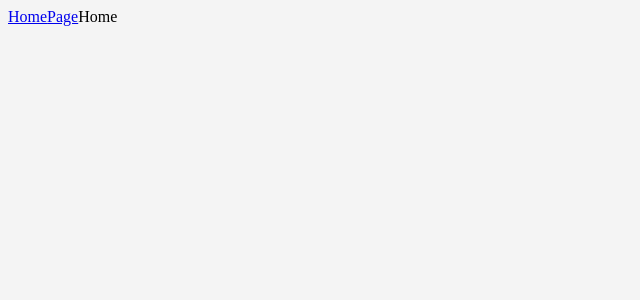
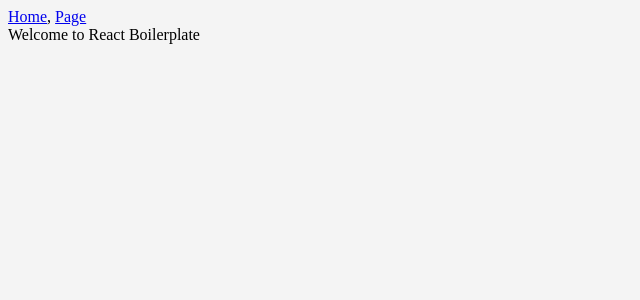
Before and after one commit to tu4mo/react-boilerplate, a React app: page / in a window 1280 px wide. Shown: the top 300 px of the page, without its empty margins (0-640 px from the left). Built offline with nearby package versions, Linux system fonts and the light colour scheme.

Commit message:
Switch to react-i18next

```diff
--- a/package.json
+++ b/package.json
@@ -15,10 +15,11 @@
   "private": true,
   "dependencies": {
     "@babel/polyfill": "^7.10.4",
+    "i18next": "^19.6.3",
     "react": "^16.13.1",
     "react-dom": "^16.13.1",
     "react-helmet": "^6.0.0",
-    "react-intl": "^2.9.0",
+    "react-i18next": "^11.7.0",
     "react-redux": "^7.2.0",
     "react-router-dom": "^5.2.0",
     "redux": "^4.0.5",
--- a/src/App.js
+++ b/src/App.js
@@ -8,12 +8,13 @@ const App = () => (
   <Suspense fallback={<div>Loading…</div>}>
     <BrowserRouter>
       <div>
-        <Link to="/">Home</Link>
-        <Link to="/page">Page</Link>
-        <Switch>
-          <Route component={Home} exact path="/" />
-          <Route component={Page} exact path="/page" />
-        </Switch>
+        <Link to="/">Home</Link>, <Link to="/page">Page</Link>
+        <div>
+          <Switch>
+            <Route component={Home} exact path="/" />
+            <Route component={Page} exact path="/page" />
+          </Switch>
+        </div>
       </div>
     </BrowserRouter>
   </Suspense>
--- /dev/null
+++ b/src/i18n.js
@@ -0,0 +1,17 @@
+import i18n from 'i18next'
+import { initReactI18next } from 'react-i18next'
+
+import en from './locale/en'
+
+const resources = { en }
+
+i18n.use(initReactI18next).init({
+  interpolation: {
+    escapeValue: false
+  },
+  keySeparator: false,
+  lng: 'en',
+  resources
+})
+
+export default i18n
--- a/src/index.js
+++ b/src/index.js
@@ -4,23 +4,20 @@ import React from 'react'
 import ReactDOM from 'react-dom'
 import { Provider } from 'react-redux'
 import { ThemeProvider } from 'styled-components'
-import { IntlProvider } from 'react-intl'
 
 import store from './store'
-import en from './locale/en'
 import { GlobalStyle, theme } from './theme'
 import App from './App'
+import './i18n'
 
 const Index = () => (
   <Provider store={store}>
-    <IntlProvider locale="en" messages={en}>
     <ThemeProvider theme={theme}>
       <>
         <App />
         <GlobalStyle />
       </>
     </ThemeProvider>
-    </IntlProvider>
   </Provider>
 )
 
--- a/src/locale/en.js
+++ b/src/locale/en.js
@@ -1 +1,5 @@
-export default {}
+export default {
+  translation: {
+    welcome: 'Welcome to React Boilerplate'
+  }
+}
--- a/src/views/Home/Home.js
+++ b/src/views/Home/Home.js
@@ -1,14 +1,19 @@
 import React from 'react'
+import { useTranslation } from 'react-i18next'
 
 import Head from '../../components/Head'
 
-const Home = () => (
+const Home = () => {
+  const { t } = useTranslation()
+
+  return (
     <>
       <Head>
         <title>Home</title>
       </Head>
-    Home
+      {t('welcome')}
     </>
   )
+}
 
 export default Home
```
Also changed, not shown: 1 other file (tests, documents, lock files or other folders). Lines whose indentation alone changed are shown as unchanged.
